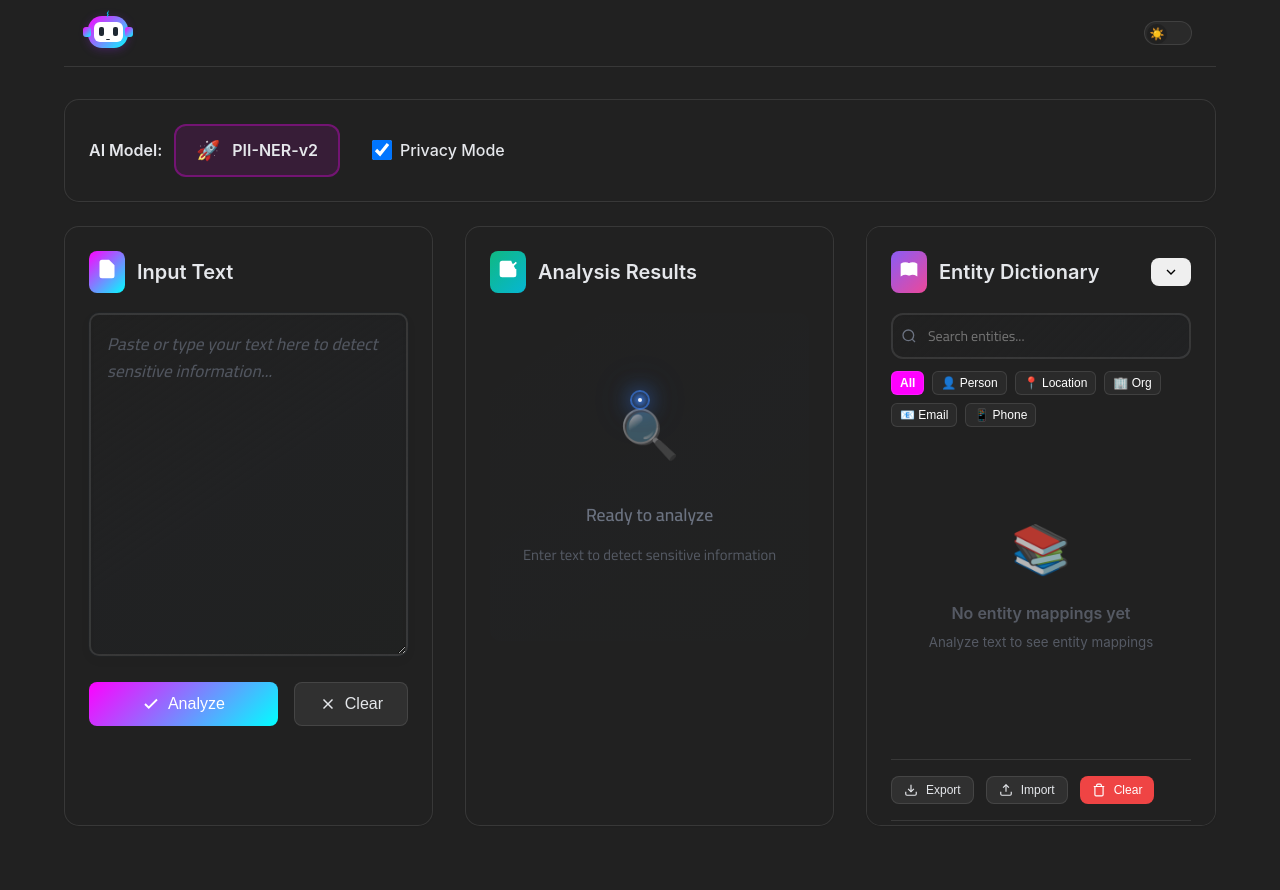
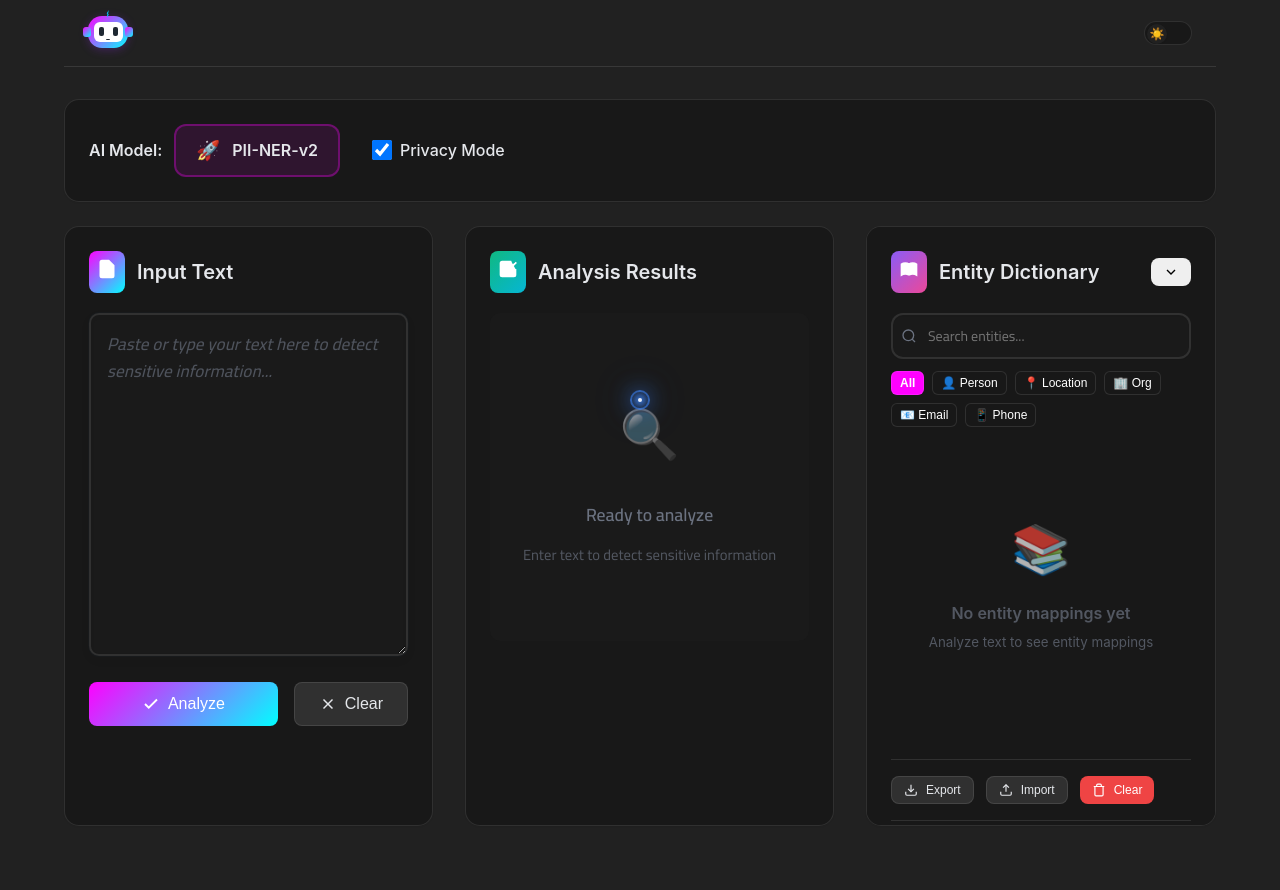
Before and after one commit to Hiida3li/ner-pii-nlp, a FastAPI app: page /app in a window 1280 px wide. Run offline with FastAPI, Linux system fonts and the light colour scheme.

Commit message:
ui improved

```diff
--- a/src/static/css/styles.css
+++ b/src/static/css/styles.css
@@ -37,7 +37,7 @@
 
   /* Semantic Colors - Dark Theme Default */
   --background: #212121;
-  --surface: #212121;
+  --surface: #181818;
   --surface-hover: #303030;
   --border: rgba(255, 255, 255, 0.1);
   --border-focus: #ff00ff;
@@ -113,7 +113,7 @@
 /* Dark Theme */
 [data-theme="dark"] {
   --background: #212121 !important;
-  --surface: #212121;
+  --surface: #181818;
   --surface-hover: #303030;
   --border: rgba(255, 255, 255, 0.1);
   --text-primary: #e5e7eb;
@@ -126,7 +126,7 @@
 /* Light Theme - using same dark colors for consistency */
 [data-theme="light"] {
   --background: #212121 !important;
-  --surface: #2a2a2a;
+  --surface: #181818;
   --surface-hover: #303030;
   --border: rgba(255, 255, 255, 0.1);
   --text-primary: #e5e7eb;
--- a/src/templates/index.html
+++ b/src/templates/index.html
@@ -8,6 +8,25 @@
     }
     html {
         background: #212121 !important;
+    }
+    /* Card backgrounds to #181818 */
+    .card {
+        background: #181818 !important;
+        background-color: #181818 !important;
+    }
+    .input-card, .results-card, .entity-dictionary-card {
+        background: #181818 !important;
+    }
+    .results-container {
+        background: #1a1a1a !important;
+    }
+    #input-text {
+        background: #1a1a1a !important;
+        color: #e5e7eb !important;
+    }
+    .form-textarea, .form-input {
+        background: #1a1a1a !important;
+        color: #e5e7eb !important;
     }
 </style>
 {% endblock %}
```
